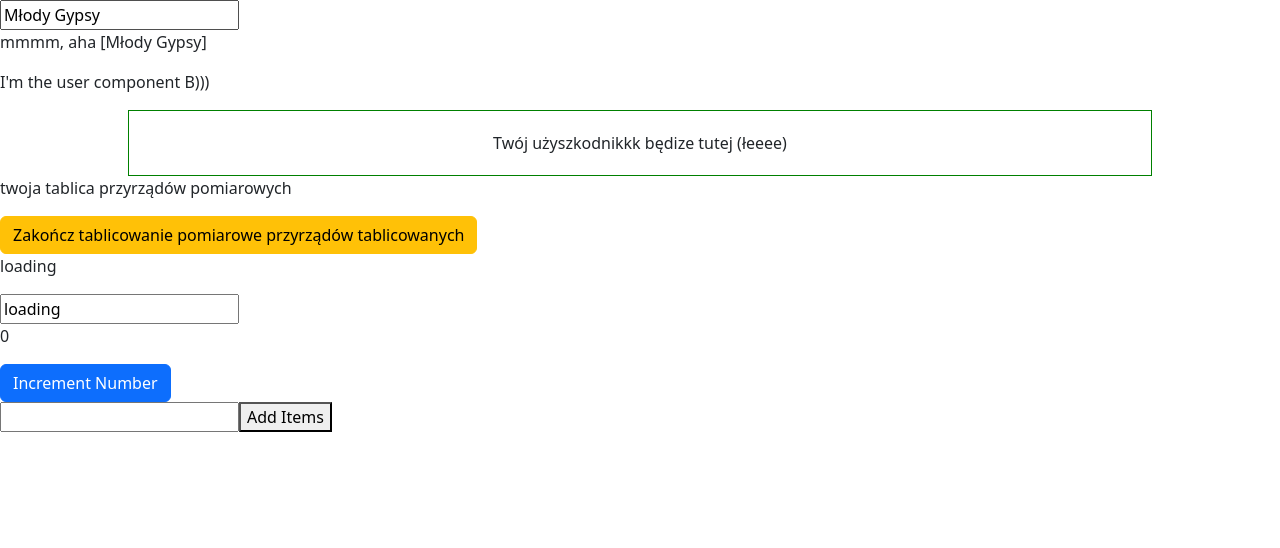
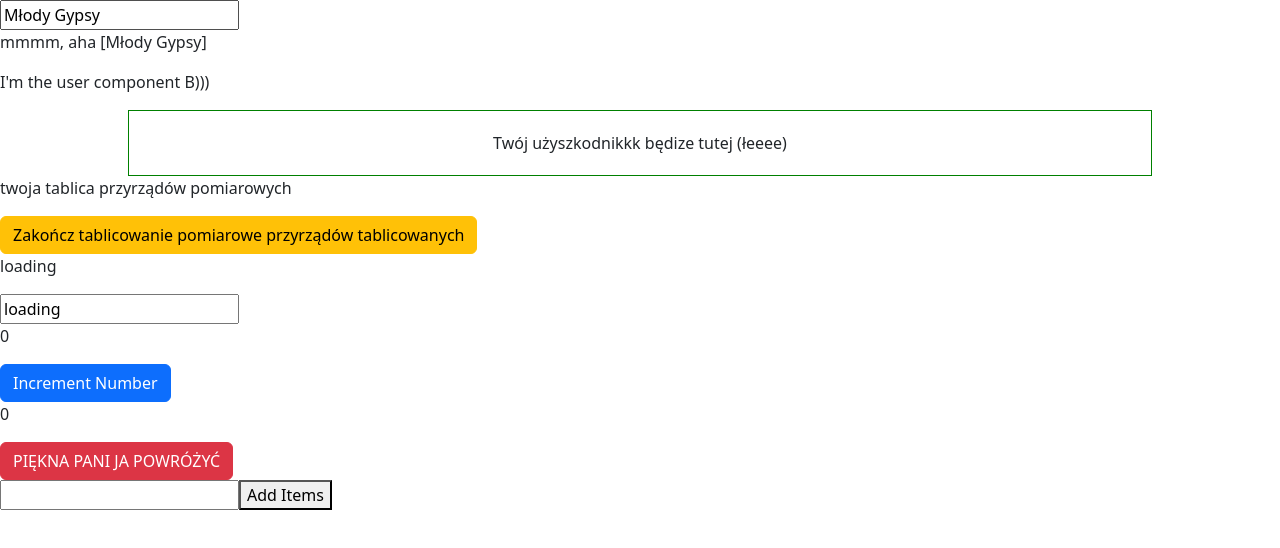
Before and after one commit to lmowinskideloitte/angular-essentials-udemy, an Angular app: page / in a window 1280 px wide. Shown: the top 548 px of the page. Built offline with nearby package versions, Linux system fonts and the light colour scheme.

Commit message:
installing external JS libraries

```diff
--- a/package.json
+++ b/package.json
@@ -18,7 +18,9 @@
     "@angular/platform-browser": "^14.0.0",
     "@angular/platform-browser-dynamic": "^14.0.0",
     "@angular/router": "^14.0.0",
+    "@types/lodash": "^4.14.182",
     "bootstrap": "^5.2.0",
+    "lodash": "^4.17.21",
     "rxjs": "~7.5.0",
     "tslib": "^2.3.0",
     "zone.js": "~0.11.4"
--- a/src/app/dashboard.component.html
+++ b/src/app/dashboard.component.html
@@ -11,4 +11,7 @@
 <div>
   <p>{{ number }}</p>
   <button (click)="onIncrement()" class="btn btn-primary">Increment Number</button>
+
+  <p>{{ randNumber }}</p>
+  <button (click)="onRandomise()" class="btn btn-danger">PIĘKNA PANI JA POWRÓŻYĆ</button>
 </div>
--- a/src/app/dashboard.component.ts
+++ b/src/app/dashboard.component.ts
@@ -1,4 +1,7 @@
-import { Component } from "@angular/core";
+import {Component} from "@angular/core";
+import {random} from 'lodash';
+
+// declare var _: any;  // npm install --save @types/lodash installed translations from js -> ts
 
 @Component({
   selector: 'app-dashboard',
@@ -7,6 +10,7 @@ import { Component } from "@angular/core";
 export class DashboardComponent {
   loadState = 'loading';
   number = 0;
+  randNumber = 0;
 
   onSwitchState() {
     this.loadState = 'finished';
@@ -15,4 +19,8 @@ export class DashboardComponent {
   onIncrement() {
     this.number += 1;
   }
+
+  onRandomise() {
+    this.randNumber = random(1, 100);
+  }
 }
```
Also changed, not shown: 1 other file (tests, documents, lock files or other folders).
